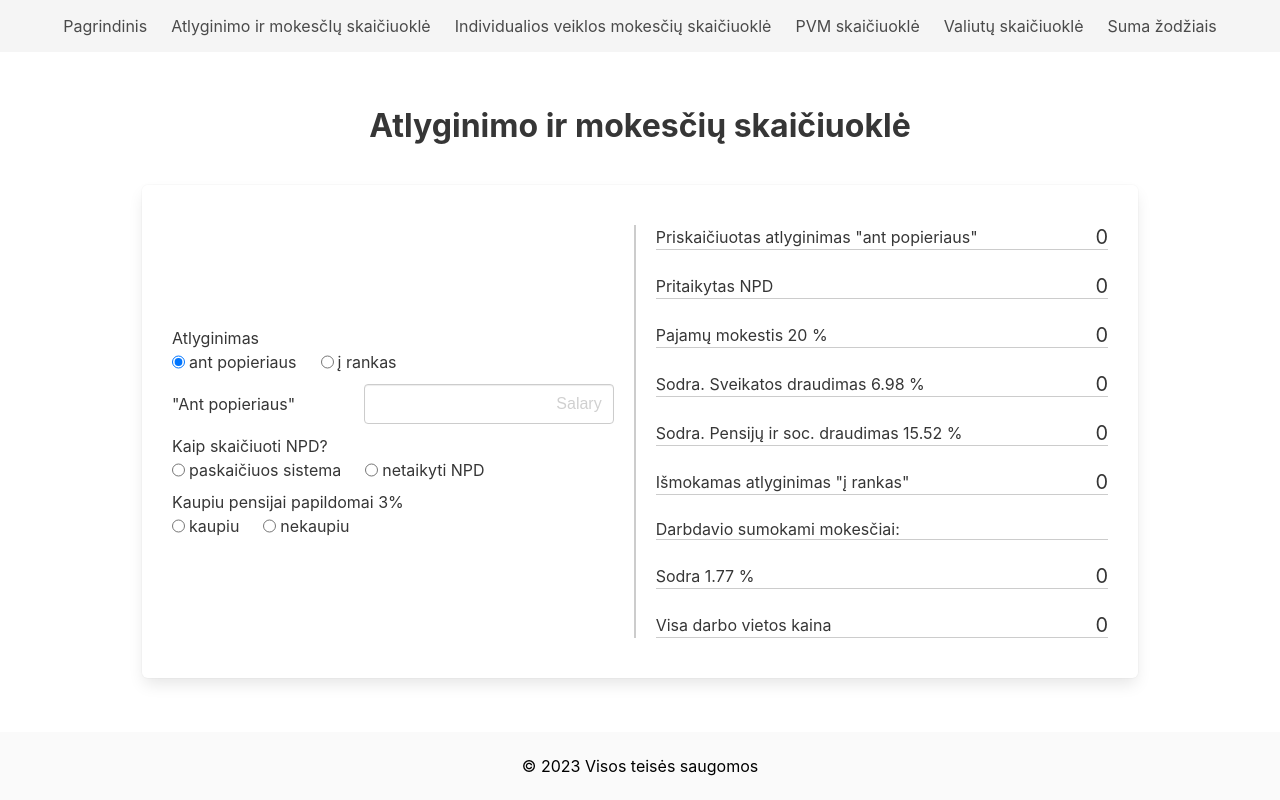
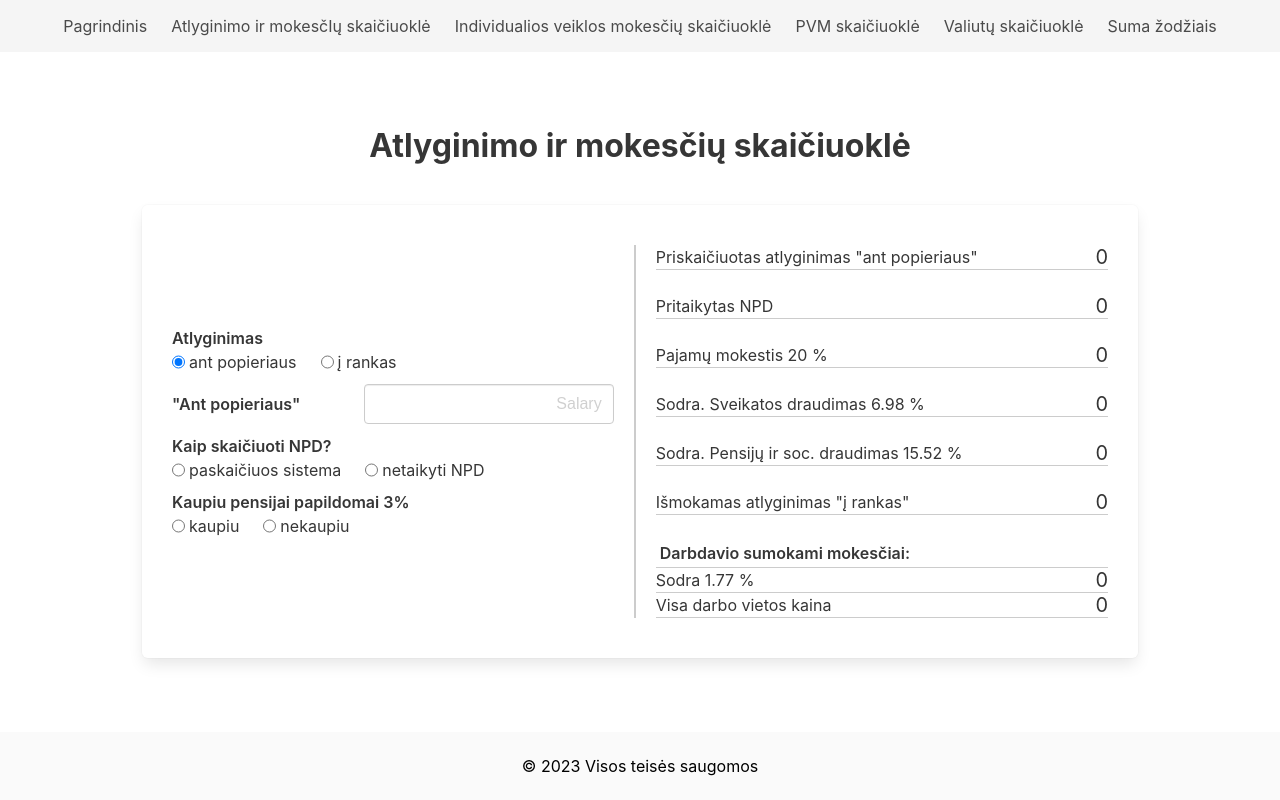
Before and after one commit to ernestas17/CA_2, a React (Vite) app: page /salary-and-tax-calculator in a window 1280 px wide. Built offline with nearby package versions, Linux system fonts and the light colour scheme.

Commit message:
for calculators components inputs lables added class boldLable

```diff
--- a/src/components/organisms/CurrencyCalc/CurrencyCalc.tsx
+++ b/src/components/organisms/CurrencyCalc/CurrencyCalc.tsx
@@ -101,7 +101,7 @@ const CurrencyCalc = () => {
       inputs={
         <>
           <StyledFieldWithLabel>
-            <label>Turima valiuta</label>
+            <label className='boldLabel'>Turima valiuta</label>
             <Select
               setvalue={setInputCurrency}
               initialIndex={0}
@@ -112,7 +112,7 @@ const CurrencyCalc = () => {
             </Select>
           </StyledFieldWithLabel>
           <StyledFieldWithLabel>
-            <label>Suma {inputCurrency && inputCurrency.toUpperCase()}</label>
+            <label className='boldLabel'>Suma {inputCurrency && inputCurrency.toUpperCase()}</label>
             <Input
               type='number'
               value={inputValue}
@@ -120,7 +120,7 @@ const CurrencyCalc = () => {
             ></Input>
           </StyledFieldWithLabel>
           <StyledFieldWithLabel>
-            <label>Norima valiuta</label>
+            <label className='boldLabel'>Norima valiuta</label>
             <Select
               setvalue={setOutputCurrency}
               initialIndex={0}
--- a/src/components/organisms/IndividualActivityTaxCalculator/IndividActivTaxCalcualtor.tsx
+++ b/src/components/organisms/IndividualActivityTaxCalculator/IndividActivTaxCalcualtor.tsx
@@ -191,7 +191,7 @@ const IndividActivTaxCalcualtor = () => {
       inputs={
         <>
           <StyledFieldWithLabel>
-            <label>Pajamos</label>
+            <label className='boldLabel'>Pajamos</label>
             <Input
               type='number'
               value={income}
@@ -202,7 +202,7 @@ const IndividActivTaxCalcualtor = () => {
           </StyledFieldWithLabel>
 
           <StyledFieldWithLabel>
-            <label>Patirtos sąnaudos</label>
+            <label className='boldLabel'>Patirtos sąnaudos</label>
             <Input
               type='number'
               value={costsIncurred}
@@ -213,7 +213,7 @@ const IndividActivTaxCalcualtor = () => {
           </StyledFieldWithLabel>
 
           <StyledFieldWithLabel>
-            <label>Sumokėtas VSD</label>
+            <label className='boldLabel'>Sumokėtas VSD</label>
             <Input
               type='number'
               value={paidVSD}
@@ -224,7 +224,7 @@ const IndividActivTaxCalcualtor = () => {
           </StyledFieldWithLabel>
 
           <StyledFieldWithLabel>
-            <label>Sumokėtas PSD</label>
+            <label className='boldLabel'>Sumokėtas PSD</label>
             <Input
               type='number'
               value={paidPSD}
@@ -235,7 +235,7 @@ const IndividActivTaxCalcualtor = () => {
           </StyledFieldWithLabel>
 
           <SyledRadioWithLabel>
-            <label>Sąnaudų skaičiavimas</label>
+            <label className='boldLabel'>Sąnaudų skaičiavimas</label>
             <SyledRadioWrapper>
               <RadioItem
                 label='30% nuo pajamų'
@@ -255,7 +255,7 @@ const IndividActivTaxCalcualtor = () => {
           </SyledRadioWithLabel>
 
           <SyledRadioWithLabel>
-            <label>Kaupiu pensijai papildomai 3%?</label>
+            <label className='boldLabel'>Kaupiu pensijai papildomai 3%?</label>
             <SyledRadioWrapper>
               <RadioItem
                 label='Nekaupiu'
--- a/src/components/organisms/Slary_Tax_Calc/Salary_Tax_Calc.tsx
+++ b/src/components/organisms/Slary_Tax_Calc/Salary_Tax_Calc.tsx
@@ -6,7 +6,8 @@ import { StyledFieldWithLabel } from '../../molecules/CounterContentContainer/st
 import {
   SyledRadioWithLabel,
   SyledRadioWrapper,
-  StyledOutputContainer, StyledTitleRow,
+  StyledOutputContainer,
+  StyledTitleRow,
 } from '../IndividualActivityTaxCalculator/styles';
 
 import { StyledFieldWithLabelContainer } from './styles';
@@ -216,7 +217,7 @@ const Salary_Tax_Calc = () => {
       inputs={
         <>
           <SyledRadioWithLabel>
-            <label>Atlyginimas</label>
+            <label className='boldLabel'>Atlyginimas</label>
             <SyledRadioWrapper>
               <RadioItem
                 label='ant popieriaus'
@@ -235,7 +236,7 @@ const Salary_Tax_Calc = () => {
             </SyledRadioWrapper>
           </SyledRadioWithLabel>
           <StyledFieldWithLabel>
-            <label>
+            <label className='boldLabel'>
               {salaryType === 'ant popieriaus'
                 ? '"Ant popieriaus"'
                 : '"Į rankas"'}
@@ -260,7 +261,7 @@ const Salary_Tax_Calc = () => {
           </StyledFieldWithLabel>
 
           <SyledRadioWithLabel>
-            <label>Kaip skaičiuoti NPD?</label>
+            <label className='boldLabel'>Kaip skaičiuoti NPD?</label>
             <SyledRadioWrapper>
               <RadioItem
                 label='paskaičiuos sistema'
@@ -279,7 +280,7 @@ const Salary_Tax_Calc = () => {
             </SyledRadioWrapper>
           </SyledRadioWithLabel>
           <SyledRadioWithLabel>
-            <label>Kaupiu pensijai papildomai 3%</label>
+            <label className='boldLabel'>Kaupiu pensijai papildomai 3%</label>
             <SyledRadioWrapper>
               <RadioItem
                 label='kaupiu'
@@ -301,12 +302,7 @@ const Salary_Tax_Calc = () => {
       }
       outputs={
         <>
-          <StyledFieldWithLabel
-          // style={{
-          //   backgroundColor: 'rgb(62, 142, 208)',
-          //   color: 'rgb(255, 255, 255)'
-          // }}
-          >
+          <StyledFieldWithLabel>
             <label>Priskaičiuotas atlyginimas "ant popieriaus"</label>
             <p>
               {salaryType === 'ant popieriaus'
@@ -348,22 +344,16 @@ const Salary_Tax_Calc = () => {
                 calculatedSalaryDetails.sodra2.toFixed(2)}
             </p>
           </StyledFieldWithLabel>
-          <StyledFieldWithLabel
-          // style={{
-          //   backgroundColor: 'rgb(62, 142, 208)',
-          //   color: 'rgb(255, 255, 255)'
-          // }}
-          >
+          <StyledFieldWithLabel>
             <label>Išmokamas atlyginimas "į rankas"</label>
             <p>
               {getNumberOrZero(calculatedSalaryDetails.nettosalary) &&
                 calculatedSalaryDetails.nettosalary.toFixed(2)}
             </p>
           </StyledFieldWithLabel>
-          {/* <StyledOutputContainer> */}
-            <StyledFieldWithLabel>
-              <label>Darbdavio sumokami mokesčiai:</label>
-            </StyledFieldWithLabel>
+          <StyledOutputContainer>
+            <StyledTitleRow>Darbdavio sumokami mokesčiai:</StyledTitleRow>
+
             <StyledFieldWithLabel>
               <label>Sodra 1.77 %</label>
               <p>
@@ -372,19 +362,14 @@ const Salary_Tax_Calc = () => {
               </p>
             </StyledFieldWithLabel>
 
-            <StyledFieldWithLabel
-            // style={{
-            //   backgroundColor: 'rgb(62, 142, 208)',
-            //   color: 'rgb(255, 255, 255)'
-            // }}
-            >
+            <StyledFieldWithLabel>
               <label>Visa darbo vietos kaina</label>
               <p>
                 {getNumberOrZero(calculatedSalaryDetails.workplaceCost) &&
                   calculatedSalaryDetails.workplaceCost.toFixed(2)}
               </p>
             </StyledFieldWithLabel>
-          {/* </StyledOutputContainer> */}
+          </StyledOutputContainer>
         </>
       }
     ></CounterContentContainer>
--- a/src/components/organisms/Vat_calc/Vat_calc.tsx
+++ b/src/components/organisms/Vat_calc/Vat_calc.tsx
@@ -77,7 +77,7 @@ const Vat_calc = () => {
       inputs={
         <>
           <StyledFieldWithLabel>
-            <label>PVM tarifas</label>
+            <label className='boldLabel'>PVM tarifas</label>
             <Select setvalue={setSelectedVal}>
               <SelectItem value={21}>21%</SelectItem>
               <SelectItem value={9}>9%</SelectItem>
@@ -85,7 +85,7 @@ const Vat_calc = () => {
             </Select>
           </StyledFieldWithLabel>
           <StyledFieldWithLabel>
-            <label>Suma (be PVM)</label>
+            <label className='boldLabel'>Suma (be PVM)</label>
             <Input
               type='text'
               value={SumValueNoVat}
@@ -95,7 +95,7 @@ const Vat_calc = () => {
             />
           </StyledFieldWithLabel>
           <StyledFieldWithLabel>
-            <label>Bendra suma (su PVM)</label>
+            <label className='boldLabel'>Bendra suma (su PVM)</label>
             <Input
               type='text'
               value={AllSumValueWithVat}
```
